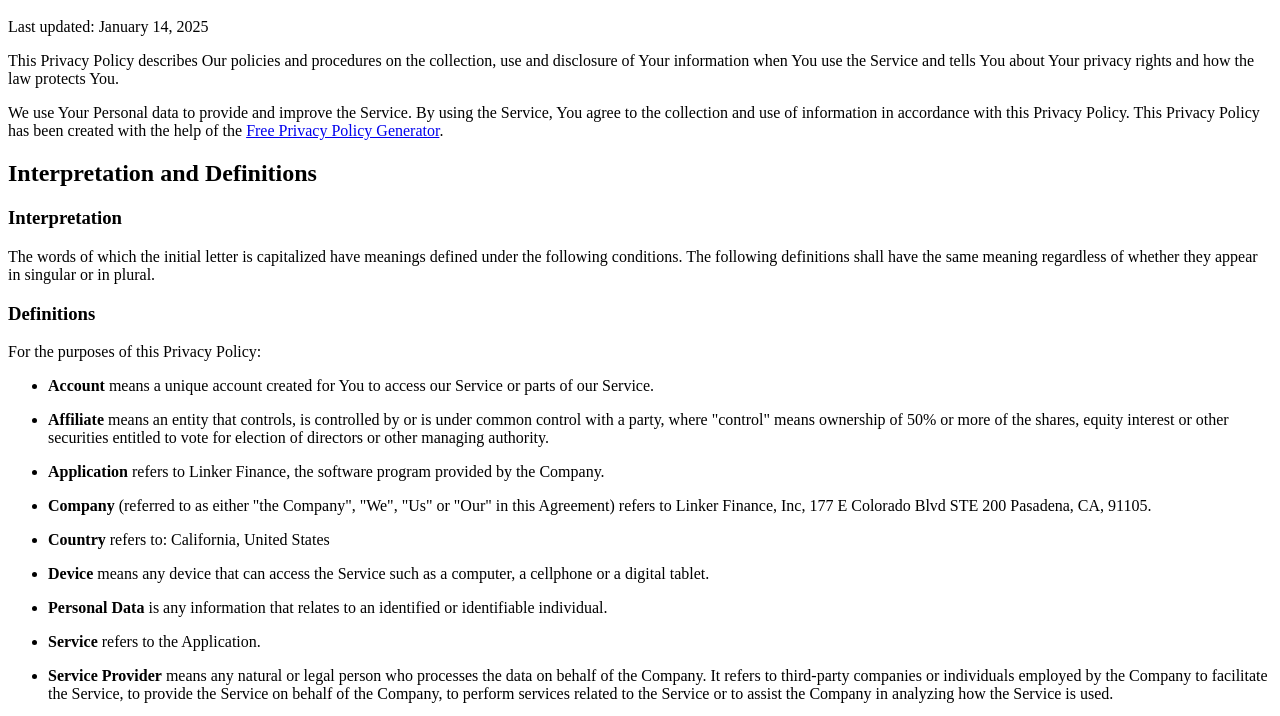
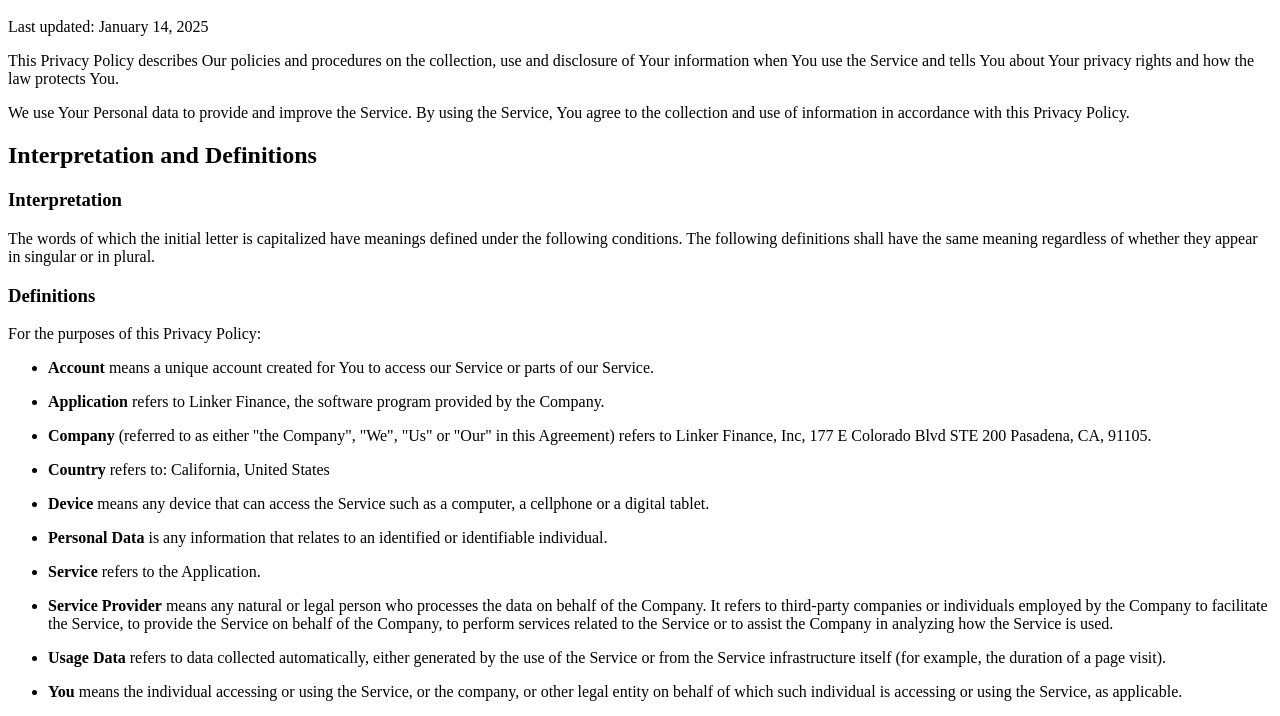
Before and after one commit to Linker-Finance/Linker-App-Privacy-Policy, a plain HTML site: page index.html in a window 1280 px wide. Shown: the part 48-764 px from the top of the page. Drawn offline with Linux system fonts and the light colour scheme.

Commit message:
Remove some text

```diff
--- a/index.html
+++ b/index.html
@@ -1,7 +1,7 @@
 <h1>Privacy Policy</h1>
 <p>Last updated: January 14, 2025</p>
 <p>This Privacy Policy describes Our policies and procedures on the collection, use and disclosure of Your information when You use the Service and tells You about Your privacy rights and how the law protects You.</p>
-<p>We use Your Personal data to provide and improve the Service. By using the Service, You agree to the collection and use of information in accordance with this Privacy Policy. This Privacy Policy has been created with the help of the <a href="https://www.freeprivacypolicy.com/free-privacy-policy-generator/" target="_blank">Free Privacy Policy Generator</a>.</p>
+<p>We use Your Personal data to provide and improve the Service. By using the Service, You agree to the collection and use of information in accordance with this Privacy Policy.</p>
 <h2>Interpretation and Definitions</h2>
 <h3>Interpretation</h3>
 <p>The words of which the initial letter is capitalized have meanings defined under the following conditions. The following definitions shall have the same meaning regardless of whether they appear in singular or in plural.</p>
@@ -10,9 +10,6 @@
 <ul>
 <li>
 <p><strong>Account</strong> means a unique account created for You to access our Service or parts of our Service.</p>
-</li>
-<li>
-<p><strong>Affiliate</strong> means an entity that controls, is controlled by or is under common control with a party, where &quot;control&quot; means ownership of 50% or more of the shares, equity interest or other securities entitled to vote for election of directors or other managing authority.</p>
 </li>
 <li>
 <p><strong>Application</strong> refers to Linker Finance, the software program provided by the Company.</p>
@@ -104,7 +101,6 @@
 <ul>
 <li><strong>With Service Providers:</strong> We may share Your personal information with Service Providers to monitor and analyze the use of our Service,  to contact You.</li>
 <li><strong>For business transfers:</strong> We may share or transfer Your personal information in connection with, or during negotiations of, any merger, sale of Company assets, financing, or acquisition of all or a portion of Our business to another company.</li>
-<li><strong>With Affiliates:</strong> We may share Your information with Our affiliates, in which case we will require those affiliates to honor this Privacy Policy. Affiliates include Our parent company and any other subsidiaries, joint venture partners or other companies that We control or that are under common control with Us.</li>
 <li><strong>With business partners:</strong> We may share Your information with Our business partners to offer You certain products, services or promotions.</li>
 <li><strong>With other users:</strong> when You share personal information or otherwise interact in the public areas with other users, such information may be viewed by all users and may be publicly distributed outside.</li>
 <li><strong>With Your consent</strong>: We may disclose Your personal information for any other purpose with Your consent.</li>
```
